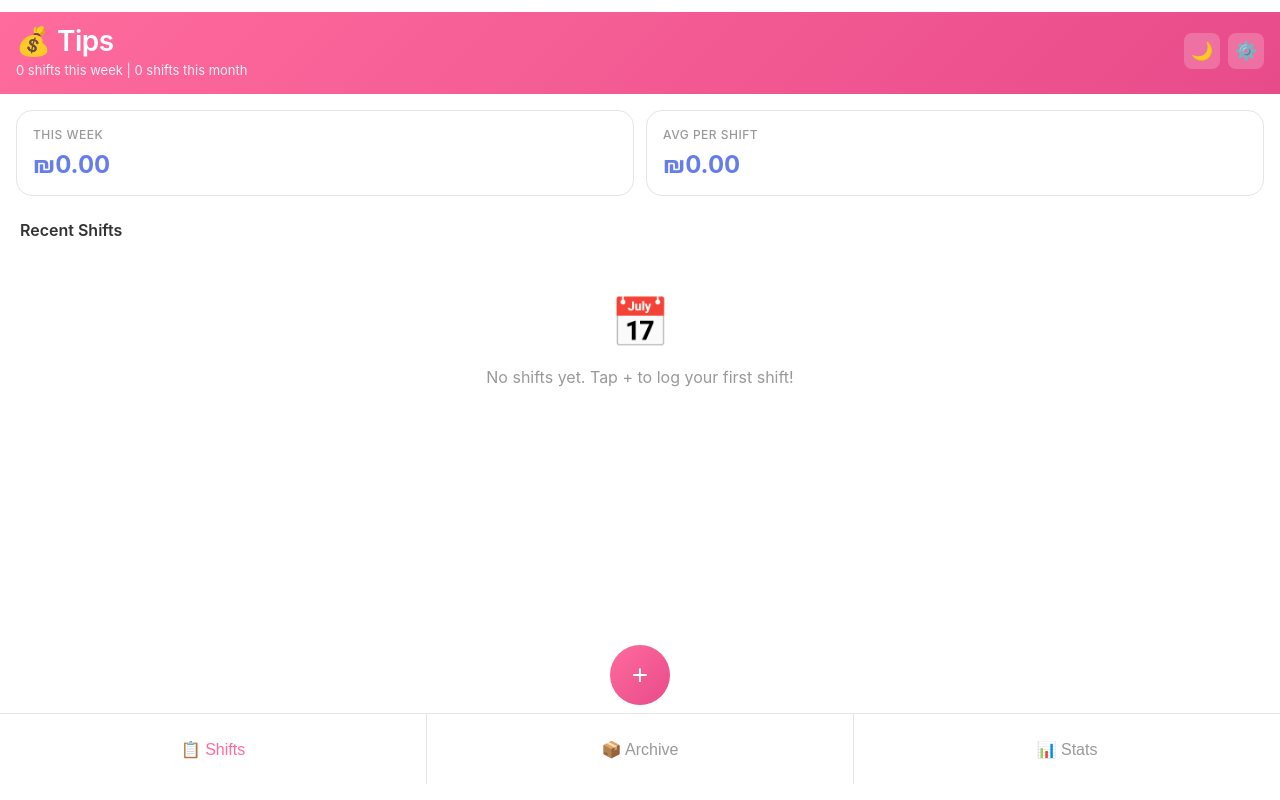
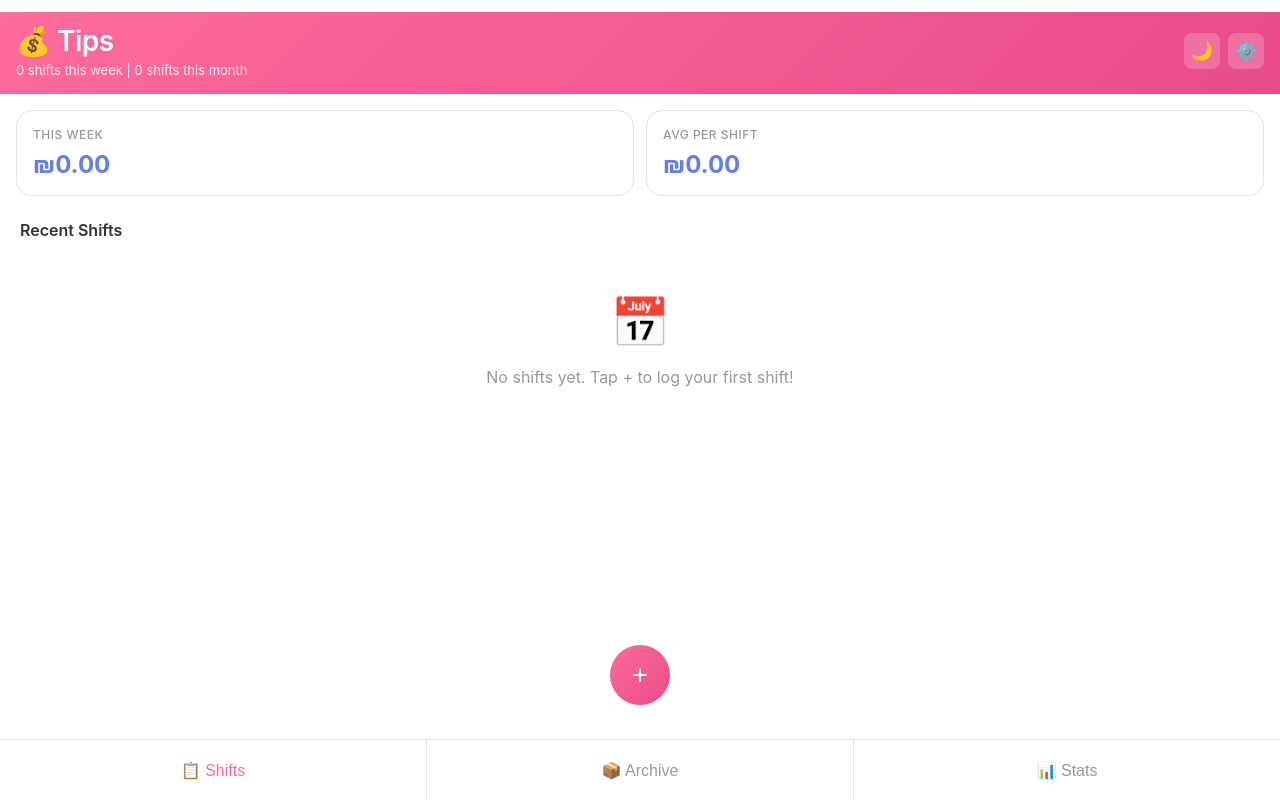
Before and after one commit to Galbay/tips-tracker, a plain HTML site: page index.html in a window 1280 px wide. Drawn offline with Linux system fonts and the light colour scheme.

Commit message:
Update index.html

```diff
--- a/index.html
+++ b/index.html
@@ -599,8 +599,8 @@
             align-items: center;
             justify-content: space-around;
             z-index: 3;
-            min-height: 70px;
-            padding-bottom: max(16px, env(safe-area-inset-bottom));
+            min-height: 60px;
+            margin-bottom: calc(-1 * env(safe-area-inset-bottom));
         }
 
         .nav-btn {
@@ -617,8 +617,8 @@
             align-items: center;
             justify-content: center;
             gap: 6px;
-            padding: 12px;
-            min-height: 70px;
+            padding: 8px 12px;
+            min-height: 60px;
         }
 
         .nav-btn:last-child {
```
